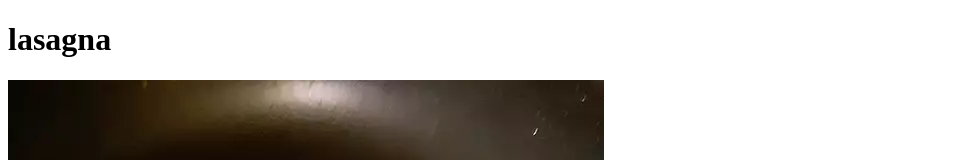
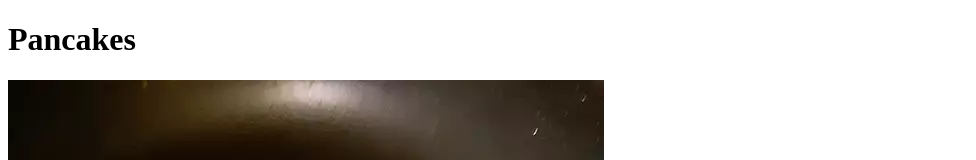
Before and after one commit to shahrierNafis/odin-recipes, a plain HTML site: page recipes/pancakes.html in a window 1280 px wide. Shown: the top 160 px of the page, without its empty margins (0-976 px from the left). Drawn offline with Linux system fonts and the light colour scheme.

Commit message:
Update pancakes.html

```diff
--- a/recipes/pancakes.html
+++ b/recipes/pancakes.html
@@ -7,7 +7,7 @@
     <title>lasagna</title>
 </head>
 <body>
-    <h1>lasagna</h1>
+    <h1>Pancakes</h1>
     <img src="pancakes.webp" alt="">
     <h2>Description</h2>
     <p>
```
